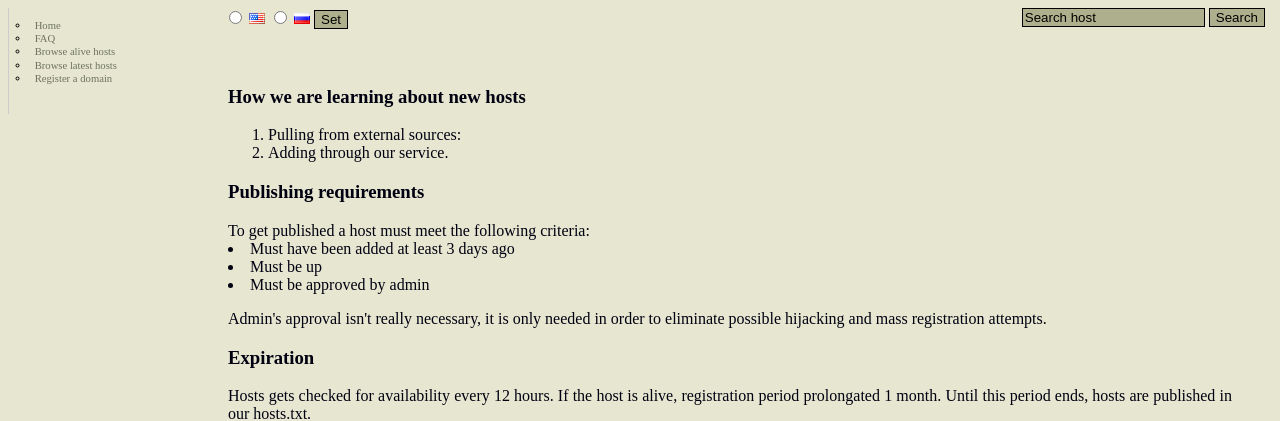
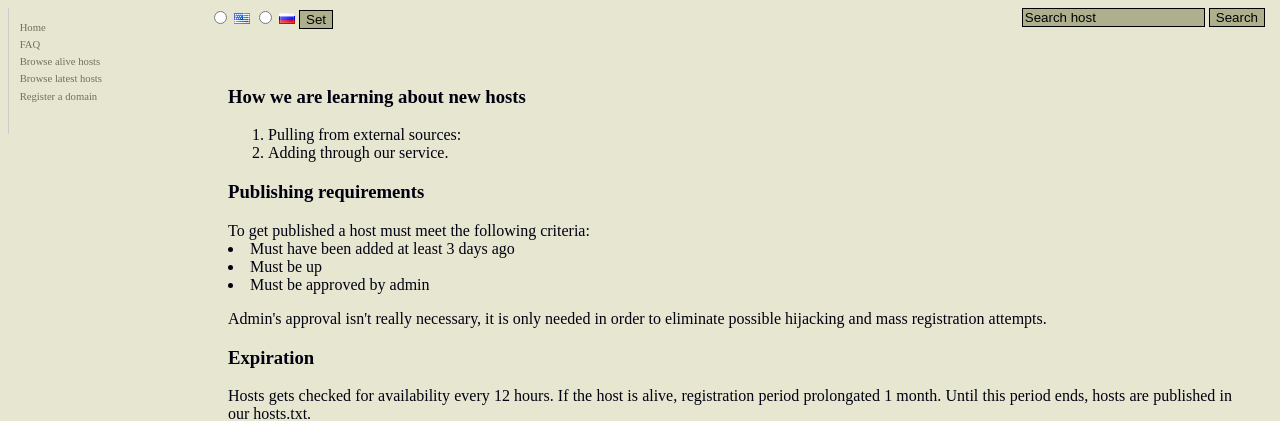
Before and after one commit to i2phosts/py-i2phosts, a Django app: template pyi2phosts/templates/faq.html in a window 1280 px wide. Shown: the top 421 px of the page. Run offline with Django 3.2, Linux system fonts and the light colour scheme; the template is opened without the code that fills it, so the values that code supplies are empty; parts of the project's set-up code (start-up, migrations or seed data) failed here and were passed over.

Commit message:
base.css: return back nice menu without list-markers

```diff
--- a/pyi2phosts/static/base.css
+++ b/pyi2phosts/static/base.css
@@ -59,7 +59,7 @@ ul {
 div.menu {
 	float: left;
 	margin: 0px 20px 20px 0px;
-	padding: 10px 20px 20px 15px;
+	padding: 10px 20px 20px 0px;
 	border-left: solid 1px #CCCCCC;
 	text-align: left;
 	color: black;
@@ -70,9 +70,10 @@ div.menu {
 
 .menu li {
 	margin-left: .5em;
-	margin-top: .2em;
+	margin-top: .4em;
 	padding-left: .5em;
-	list-style-type: circle;
+	line-height: 1.2;
+	list-style-type: none;
 	list-style-position: outside;
 }
 
```
